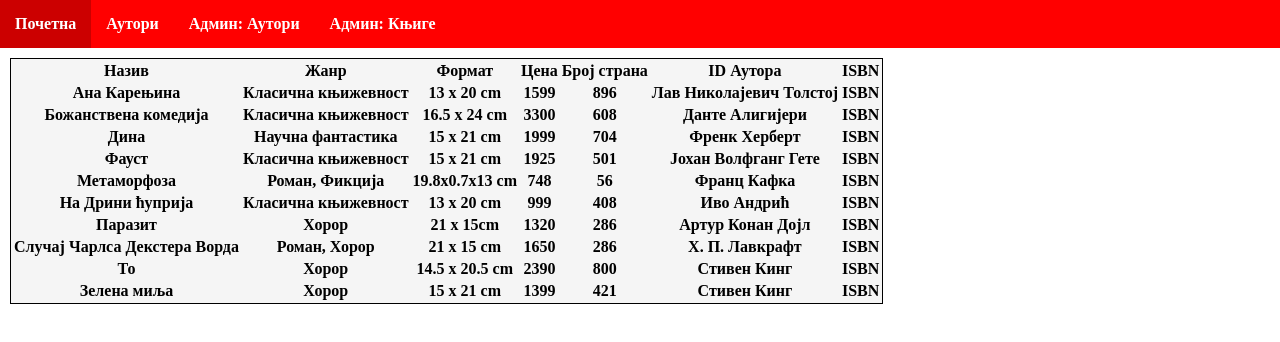
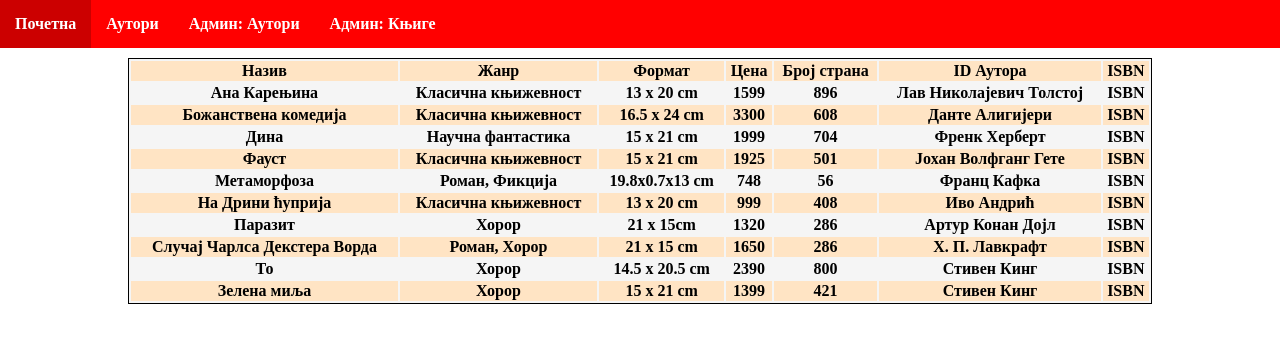
Before and after one commit to hpatrik0/web-design, a plain HTML site: page adminKnjige.html in a window 1280 px wide. Drawn offline with Linux system fonts and the light colour scheme.

Commit message:
Add files via upload

```diff
--- a/nav.css
+++ b/nav.css
@@ -40,11 +40,17 @@ body {
     text-align: center;
 }
 .table {
-    float: left;
     font-size: 24;
     margin: 10px;
     border: 1px solid black;
     background-color: whitesmoke;
+    margin-left: auto;
+    margin-right: auto;
+    width: 80vw;
+}
+.table tr:nth-child(odd){
+    background-color: bisque;
+
 }
 
 .tablePicture {
@@ -64,7 +70,6 @@ body {
 }
 .infobar {
     margin-left: 430px;
-    margin-right: 500px;
     border: 1px solid black;
     background-color: whitesmoke;
     padding-left: 20px;
@@ -81,7 +86,6 @@ body {
     background-color: whitesmoke;
     padding-left: 20px;
     margin-left: 430px;
-    margin-right: 500px;
 }
 .rating-locked {
     pointer-events: none;
```
